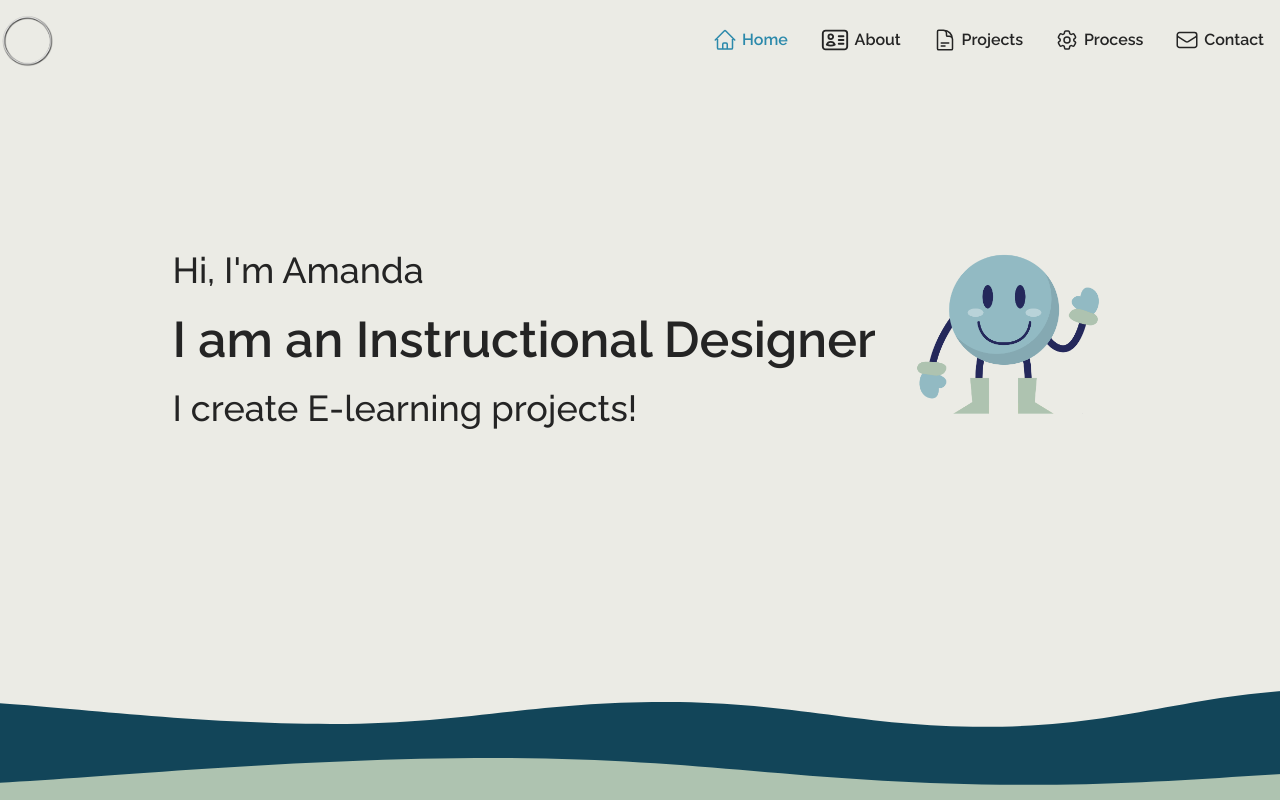
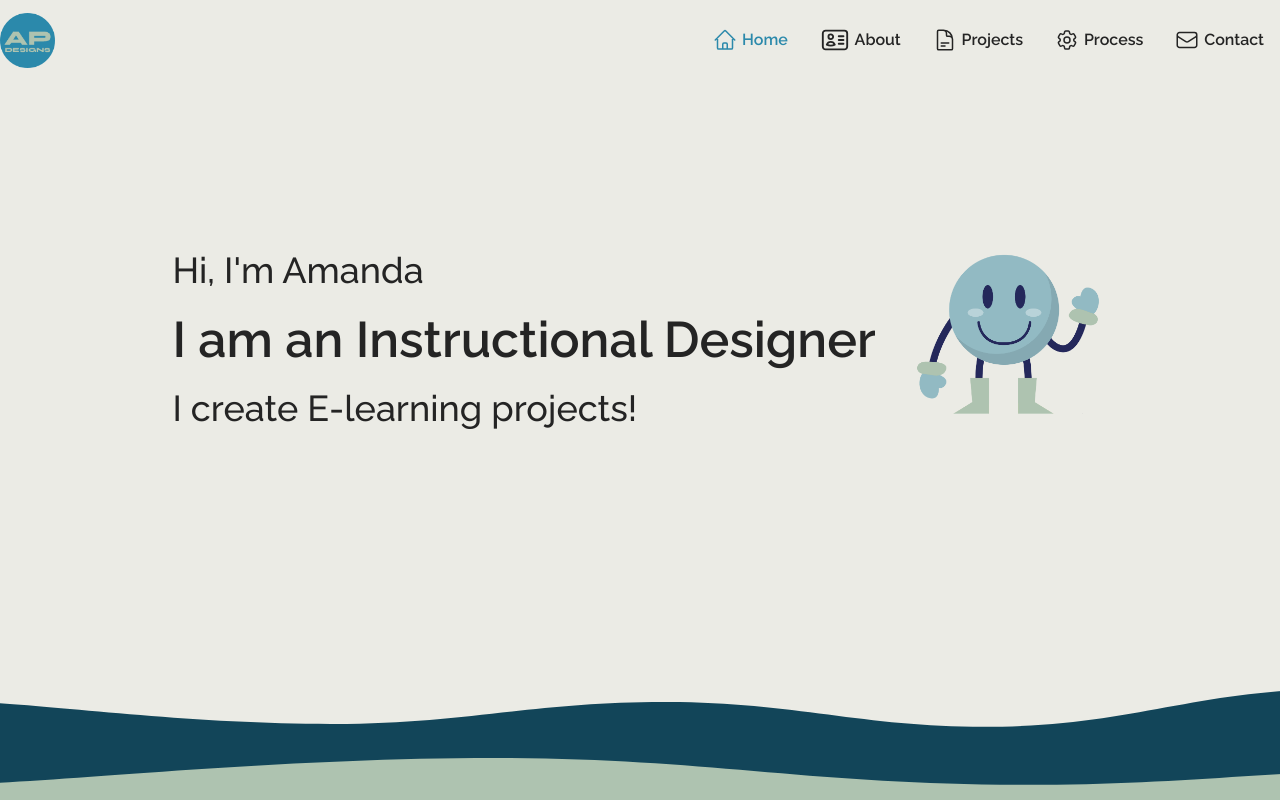
Before and after one commit to jpswt/portfolio_ap, a Vue app: page / in a window 1280 px wide. Built offline with nearby package versions, Linux system fonts and the light colour scheme.

Commit message:
fix flow

```diff
--- a/src/App.vue
+++ b/src/App.vue
@@ -59,7 +59,8 @@ export default {
 
 <style scoped>
 .wrapper {
-	height: calc((100vh - 120px));
+	min-height: -webkit-fill-available;
+	min-height: calc((100vh - 120px));
 	margin: 0 auto;
 }
 
--- a/src/assets/main.css
+++ b/src/assets/main.css
@@ -7,6 +7,8 @@
 	color: hsl(0, 0%, 14%);
 	font-family: 'Raleway';
 	overflow-y: hidden;
+	height: -webkit-fill-available;
+	min-height: 100vh;
 }
 p,
 ol,
--- a/src/components/NavBar.vue
+++ b/src/components/NavBar.vue
@@ -1,7 +1,7 @@
 <template>
 	<nav>
 		<div class="nav-wrapper">
-			<img class="logo" src="../assets/lWUx2JZ.png" alt="" />
+			<img class="logo" src="../assets/logo.png" alt="" />
 			<div class="nav-links">
 				<RouterLink class="link-wrapper" to="/">
 					<HomeIcon class="icon link-text" />
```
Also changed, not shown: src/assets/logo.png (added).
